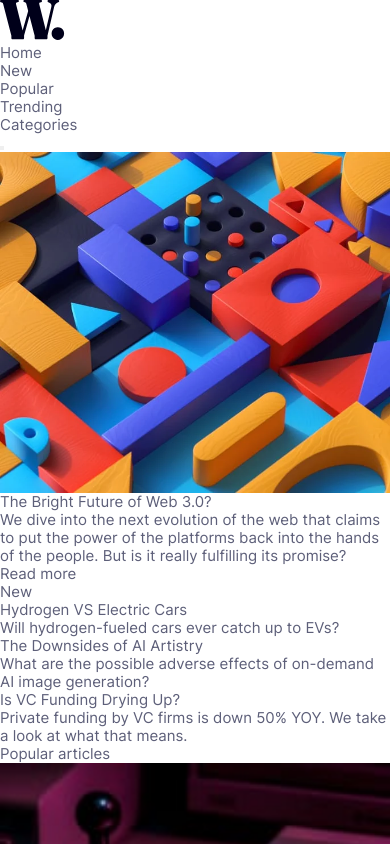
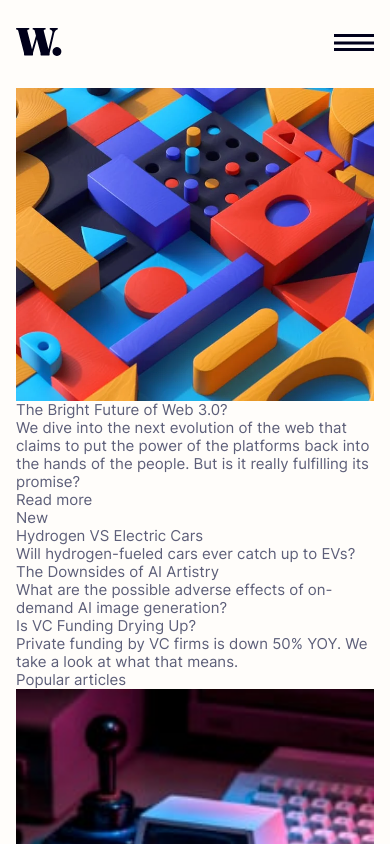
Before and after one commit to OniOdd/news-homepage, a website: page index.html in a window 390 px wide. Shown: the top 844 px of the page. Drawn offline with Linux system fonts and the light colour scheme.

Commit message:
Style nav menu for mobiles

```diff
--- a/index.html
+++ b/index.html
@@ -16,8 +16,8 @@
   <body>
     <div class="wrapper">
       <header class="header">
-        <a class="header__logo" href="./index.html">
-          <img src="./assets/images/logo.svg" alt="Logo" />
+        <a href="./index.html">
+          <img class="header__logo" src="./assets/images/logo.svg" alt="Logo" />
         </a>
         <nav class="menu" aria-label="Main menu">
           <ul class="menu__list">
--- a/scss/base/_base.scss
+++ b/scss/base/_base.scss
@@ -6,4 +6,17 @@
   font-weight: 400;
   line-height: 1.2;
   color: u.$clr-dark-grayish-blue;
+  background-color: u.$clr-off-white;
+
+  &.lock-screen {
+    overflow: hidden;
+  }
+
+  &.lock-screen::before {
+    content: "";
+    position: fixed;
+    inset: 0;
+    z-index: 3;
+    background-color: u.$clr-overlay;
+  }
 }
--- a/scss/base/_reset.scss
+++ b/scss/base/_reset.scss
@@ -30,3 +30,9 @@
 ul {
   list-style: none;
 }
+
+button {
+  background-color: transparent;
+  border: 0;
+  cursor: pointer;
+}
--- a/scss/pages/_main.scss
+++ b/scss/pages/_main.scss
@@ -0,0 +1,103 @@
+@use "../util" as u;
+
+.wrapper {
+  width: min(100% - 32px, 1110px);
+  min-height: 100dvh;
+  margin-inline: auto;
+  padding-block-start: 28px;
+  padding-block-end: 82px;
+}
+
+.header {
+  display: flex;
+  justify-content: space-between;
+  align-items: center;
+  margin-block-end: 32px;
+
+  &__logo {
+    width: 46px;
+    height: 28px;
+  }
+}
+
+.menu {
+  position: fixed;
+  top: 0;
+  right: -256px;
+  bottom: 0;
+  z-index: 4;
+  width: 256px;
+  padding: 132px 20px 27px 24px;
+  background-color: u.$clr-off-white;
+  transition: right 0.3s;
+  overflow-y: auto;
+
+  &.show-menu {
+    right: 0;
+  }
+
+  &__list {
+    display: flex;
+    flex-direction: column;
+    row-gap: u.rem(26);
+  }
+
+  &__link {
+    font-size: u.rem(18);
+    color: u.$clr-very-dark-blue;
+    transition: color 0.1s;
+
+    &:hover {
+      color: u.$clr-soft-orange;
+    }
+  }
+}
+
+.burger-menu {
+  position: fixed;
+  top: 34px;
+  right: 16px;
+  width: 40px;
+  height: 17px;
+  z-index: 6;
+
+  &__line {
+    position: absolute;
+    left: 0;
+    width: 100%;
+    height: 3px;
+    background-color: u.$clr-very-dark-blue;
+    transition:
+      transform 0.3s,
+      opacity 0.3s;
+
+    &:nth-child(1) {
+      top: 0;
+    }
+
+    &:nth-child(2) {
+      top: 50%;
+      transform: translateY(-50%);
+    }
+
+    &:nth-child(3) {
+      bottom: 0;
+    }
+
+    &.close-menu {
+      &:nth-child(1) {
+        top: 50%;
+        transform: translateY(-50%) rotate(45deg);
+      }
+
+      &:nth-child(2) {
+        opacity: 0;
+      }
+
+      &:nth-child(3) {
+        bottom: 50%;
+        transform: translateY(50%) rotate(-45deg);
+      }
+    }
+  }
+}
```
Also changed, not shown: styles/main.css.
